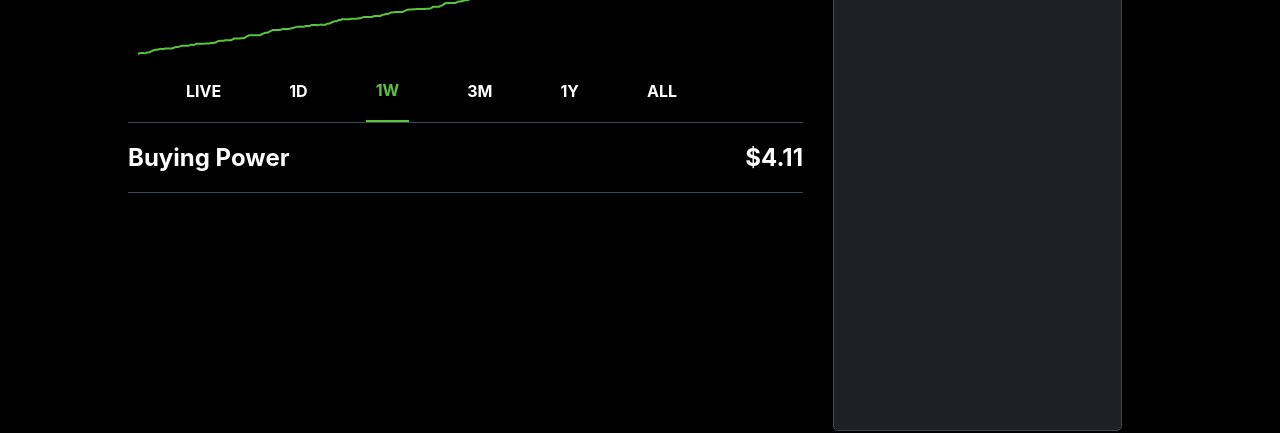
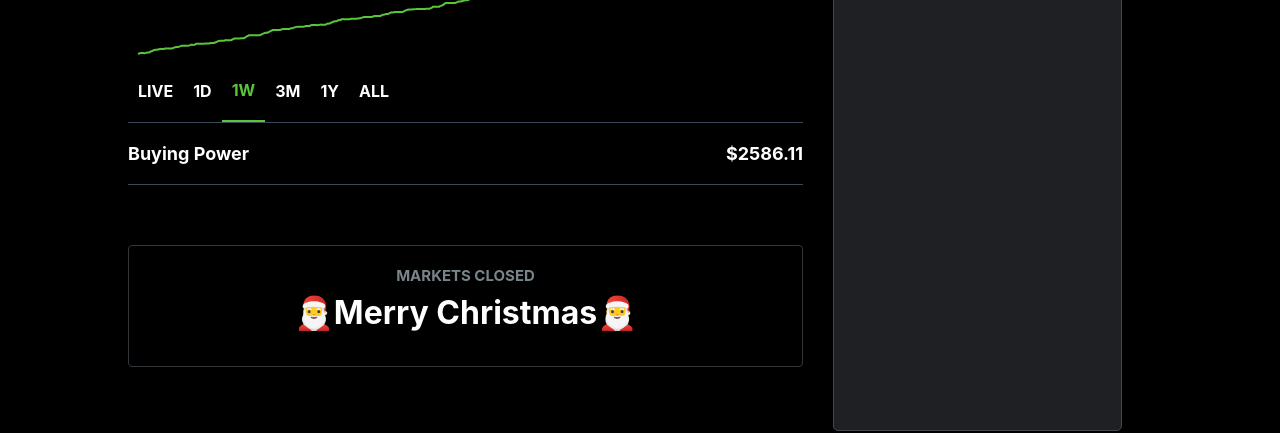
Before and after one commit to zakirangwala/Robinhood-Clone, a React (Create React App) app: page / in a window 1280 px wide. Shown: the part 203-636 px from the top of the page. Built offline with nearby package versions, Linux system fonts and the light colour scheme; no server answers; the database is empty.

Commit message:
newsfeed + styling

```diff
--- a/src/Newsfeed.css
+++ b/src/Newsfeed.css
@@ -12,10 +12,10 @@
 }
 
 .newsfeed__portfolio p {
-    margin-top:0;
+  margin-top: 0;
 }
 
-.newsfeed__chart{
+.newsfeed__chart {
   width: 100%;
 }
 
@@ -26,8 +26,33 @@
 
 .newsfeed__buying__section {
   display: flex;
-  justify-content : space-between;
-  border-bottom : 1px solid #3b4754;
+  justify-content: space-between;
+  border-bottom: 1px solid #3b4754;
   font-weight: bold;
   padding: 20px 0px 20px 0px;
+  font-size: 12px;
 }
+
+.newsfeed__buying__section:hover {
+  background-color: #31363a;
+}
+
+.newsfeed__market__section {
+  margin-top: 60px;
+
+}
+
+.newsfeed__market__box {
+  height: 10vh;
+  padding: 20px;
+  border: 1px solid #31363a;
+  border-radius: 4px;
+}
+
+.newsfeed__market__box p{
+  color : #78858A;
+  font-size : 15px;
+  text-transform: uppercase;
+  font-weight:700;
+  margin-bottom : 8px;
+}
--- a/src/Newsfeed.js
+++ b/src/Newsfeed.js
@@ -19,7 +19,13 @@ function Newsfeed() {
       </div>
       <div className="newsfeed__buying__section">
         <h2> Buying Power</h2>
-        <h2> $4.11</h2>
+        <h2> $2586.11</h2>
+      </div>
+      <div className="newsfeed__market__section">
+        <div className="newsfeed__market__box">
+          <p>Markets Closed</p>
+          <h1>🎅Merry Christmas🎅</h1>
+        </div>
       </div>
     </div>
   );
--- a/src/StatsRow.css
+++ b/src/StatsRow.css
@@ -26,10 +26,6 @@
   text-align: left;
 }
 
-.row__intro p {
-  font-size: 12px;
-}
-
 .row__numbers {
   text-align: right;
   font-size: 12px;
@@ -46,5 +42,5 @@
 
 .row__intro p{
   margin-right : 20px;
-  font-size: 10px;
+  font-size: 8.91px;
 }
--- a/src/Timeline.css
+++ b/src/Timeline.css
@@ -11,7 +11,7 @@
 .timeline__button {
   font-weight: bold;
   padding: 10px 10px 20px 10px;
-  margin-left : 48px;
+  /* margin-left : 48px; */
   cursor: pointer;
 }
 
```
